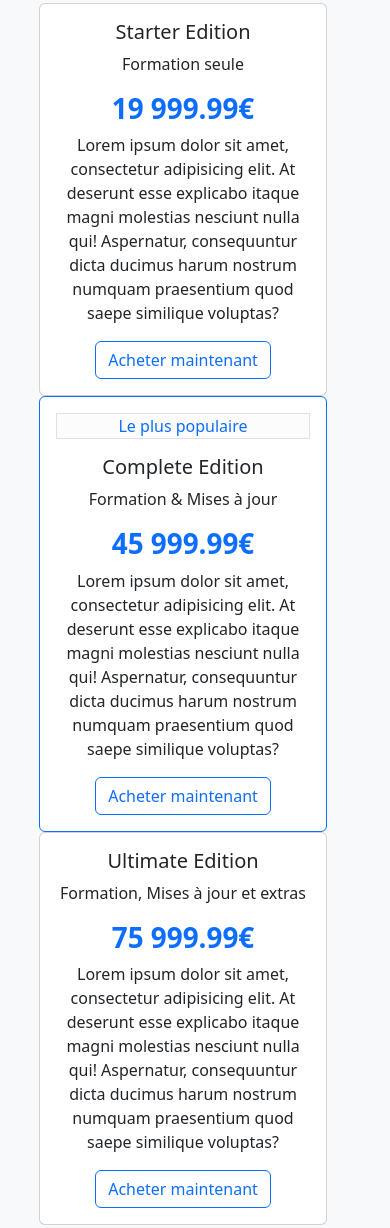
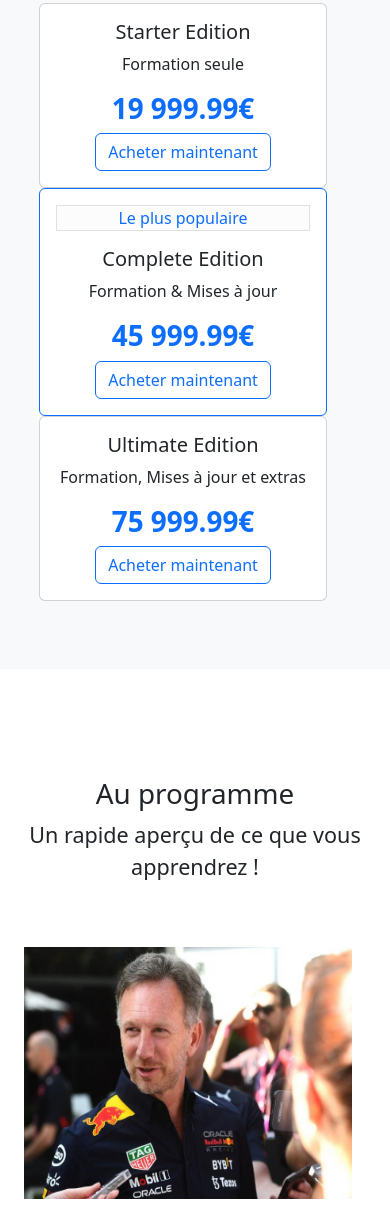
Before and after one commit to phongcroissant/formationF1, a plain HTML site: page index.html in a window 390 px wide. Shown: the part 755-1983 px from the top of the page. Drawn offline with nearby package versions, Linux system fonts and the light colour scheme.

Commit message:
modification index responsive

```diff
--- a/index.html
+++ b/index.html
@@ -75,7 +75,7 @@
                                 <h5 class="card-title">Starter Edition</h5>
                                 <p>Formation seule</p>
                                 <h1 class="text-primary fw-bold">19 999.99€</h1>
-                                <p class="card-text">Lorem ipsum dolor sit amet, consectetur adipisicing elit. At deserunt esse explicabo itaque magni
+                                <p class="card-text d-none d-lg-block">Lorem ipsum dolor sit amet, consectetur adipisicing elit. At deserunt esse explicabo itaque magni
                                     molestias nesciunt nulla qui! Aspernatur, consequuntur dicta ducimus harum nostrum numquam
                                     praesentium quod saepe similique voluptas?</p>
                                 <a href="#" class="btn btn-outline-primary">Acheter maintenant</a>
@@ -89,7 +89,7 @@
                                 <h5 class="card-title">Complete Edition</h5>
                                 <p>Formation & Mises à jour</p>
                                 <h1 class="text-primary fw-bold">45 999.99€</h1>
-                                <p class="card-text">Lorem ipsum dolor sit amet, consectetur adipisicing elit. At deserunt esse explicabo itaque magni
+                                <p class="card-text d-none d-lg-block">Lorem ipsum dolor sit amet, consectetur adipisicing elit. At deserunt esse explicabo itaque magni
                                     molestias nesciunt nulla qui! Aspernatur, consequuntur dicta ducimus harum nostrum numquam
                                     praesentium quod saepe similique voluptas?</p>
                                 <a href="#" class="btn btn-outline-primary">Acheter maintenant</a>
@@ -102,7 +102,7 @@
                                 <h5 class="card-title">Ultimate Edition</h5>
                                 <p>Formation, Mises à jour et extras</p>
                                 <h1 class="text-primary fw-bold">75 999.99€</h1>
-                                <p class="card-text">Lorem ipsum dolor sit amet, consectetur adipisicing elit. At deserunt esse explicabo itaque magni
+                                <p class="card-text d-none d-lg-block">Lorem ipsum dolor sit amet, consectetur adipisicing elit. At deserunt esse explicabo itaque magni
                                     molestias nesciunt nulla qui! Aspernatur, consequuntur dicta ducimus harum nostrum numquam
                                     praesentium quod saepe similique voluptas?</p>
                                 <a href="#" class="btn btn-outline-primary">Acheter maintenant</a>
```
